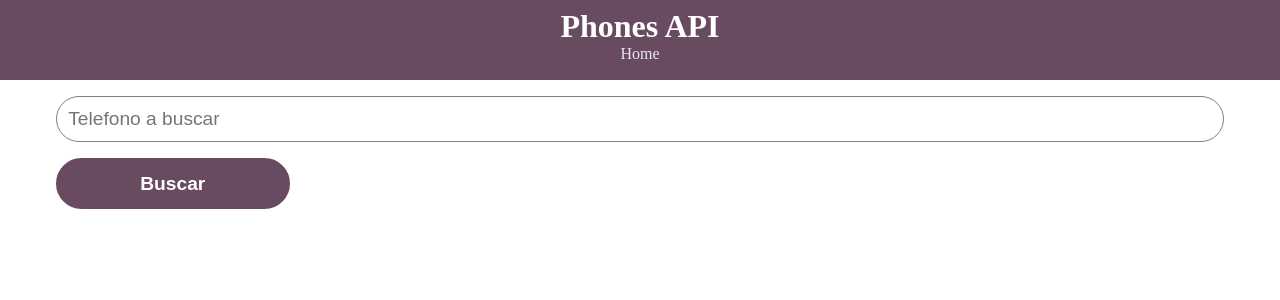
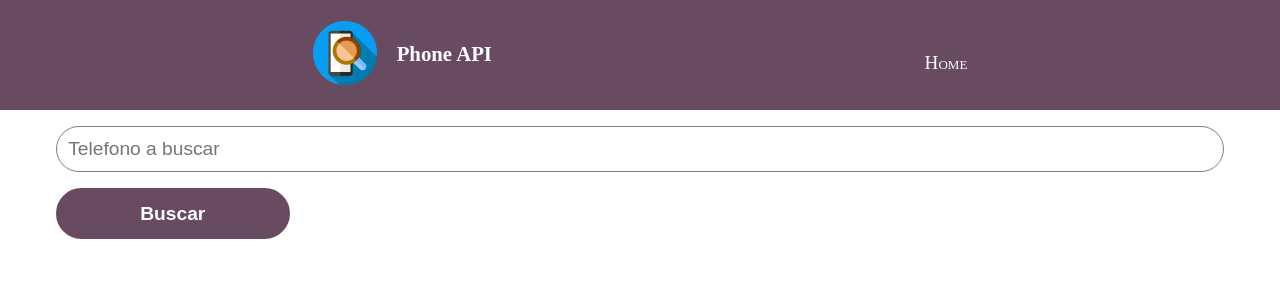
Before and after one commit to elliotghr/Phone-API, a React (Create React App) app: page /#/ in a window 1280 px wide. Shown: the top 300 px of the page. Built offline with nearby package versions, Linux system fonts and the light colour scheme.

Commit message:
Atributo SIM y link a gsmarena agregados

```diff
--- a/public/index.html
+++ b/public/index.html
@@ -2,12 +2,12 @@
 <html lang="en">
   <head>
     <meta charset="utf-8" />
-    <link rel="icon" href="%PUBLIC_URL%/favicon.ico" />
+    <link rel="icon" href="./online-search.png" />
     <meta name="viewport" content="width=device-width, initial-scale=1" />
     <meta name="theme-color" content="#000000" />
     <meta
       name="description"
-      content="Web site created using create-react-app"
+      content="Sitio web para las especificaciones de odoo"
     />
     <link rel="apple-touch-icon" href="%PUBLIC_URL%/logo192.png" />
     <!--
@@ -24,7 +24,7 @@
       work correctly both with client-side routing and a non-root public URL.
       Learn how to configure a non-root public URL by running `npm run build`.
     -->
-    <title>React App</title>
+    <title>Phone API</title>
   </head>
   <body>
     <noscript>You need to enable JavaScript to run this app.</noscript>
--- a/src/components/Navbar.js
+++ b/src/components/Navbar.js
@@ -2,11 +2,21 @@ import React from "react";
 import { NavLink } from "react-router-dom";
 
 const Navbar = () => {
+  const style = {
+    color: "white",
+    fontSize: "1.2rem",
+    fontVariant: "small-caps",
+  };
   return (
     <header>
       <nav>
-        <h1>Phones API</h1>
-        <NavLink to="/" activeClassName="active">Home</NavLink>
+        <div>
+          <img src="../online-search.png" alt="phone api"></img>
+          <span>Phone API</span>
+        </div>
+        <NavLink style={style} to="/" activeClassName="active">
+          Home
+        </NavLink>
       </nav>
     </header>
   );
--- a/src/components/PhonesDetail.js
+++ b/src/components/PhonesDetail.js
@@ -21,6 +21,8 @@ const PhonesDetail = () => {
     specs = data.data.specifications;
   let urlValue = `url('${options.phone_images[0]}')`;
 
+  console.log(data);
+
   const findTitle = (query) => specs.find((el) => el.title === query);
   const SearchAttribute = (spec, value) => {
     let specValidation = specs.find((el) => el.title === spec);
@@ -41,10 +43,10 @@ const PhonesDetail = () => {
     battery = SearchAttribute("Battery", "Type"),
     ram = SearchAttribute("Memory", "Internal"),
     nfc = SearchAttribute("Comms", "NFC"),
+    sim = SearchAttribute("Body", "SIM"),
     mainCamera = findTitle("Main Camera"),
     network = findTitle("Network"),
     mainCameraFilter = findTitle("Main Camera");
-  console.log(selfieCamera);
   return (
     <div>
       {/* Hero image */}
@@ -71,7 +73,19 @@ const PhonesDetail = () => {
             </div>
           </div>
         </article>
-        <p>Fecha de lanzamiento: {options.release_date}</p>
+        <p className="released">
+          Fecha de lanzamiento: {options.release_date.replace("Released ", "")}
+        </p>
+        <div className="gsm-link margin-bottom-5">
+          <p>{`¿Necesitas más información del ${options.phone_name}?`}</p>
+          <a
+            href={`https://www.gsmarena.com/${slug}.php`}
+            target="_blank"
+            rel="noreferrer"
+          >
+            Haz click aqui 👈
+          </a>
+        </div>
         <div className="table-style" role="region" tabIndex="0">
           <table>
             <thead>
@@ -245,6 +259,14 @@ const PhonesDetail = () => {
                   </td>
                 </tr>
               )}
+              {sim && (
+                <tr>
+                  <td>
+                    <b>SIM</b>
+                  </td>
+                  <td>{sim}</td>
+                </tr>
+              )}
             </tbody>
           </table>
         </div>
--- a/src/index.css
+++ b/src/index.css
@@ -124,6 +124,7 @@ input[type="submit"]:hover {
   transition: all 0.3s;
   border: medium solid #684b60;
 }
+/* PhoneContainer */
 .img-container {
   display: grid;
   grid-template-columns: repeat(auto-fit, minmax(240px, 1fr));
@@ -138,12 +139,10 @@ input[type="submit"]:hover {
   margin: 0 auto;
   border-radius: 1rem;
 }
-/* PhoneContainer */
 .sin-datos {
   font-size: 2rem;
   text-align: center;
 }
-
 /* PhonesCard */
 .main-content {
   width: 100%;
@@ -182,18 +181,34 @@ input[type="submit"]:hover {
   color: rgb(91, 91, 91);
   padding: 0.5rem;
 }
-.card-text{
+.card-text {
   text-align: center;
 }
 /* PhoneDetails */
 .img-section > h3 {
   width: 70%;
-  font-size: 1.6rem;
+  font-size: 1.7rem;
   margin: 0 auto;
   padding-bottom: 1rem;
   margin-bottom: 2rem;
   border-bottom: 4px solid #684b60;
   text-align: center;
+}
+.released{
+  font-size: 1.2rem;
+  font-family: sans-serif;
+}
+.gsm-link{
+  padding: 1rem;
+  background-color: #684b60;
+  font-size: 1.8rem;
+  text-align: center;
+  box-shadow: 10px 10px 10px gray;
+}
+.gsm-link p{
+  color: #fff;
+  margin: 0;
+  font-family: sans-serif;
 }
 /* table */
 .table-style {
@@ -249,9 +264,38 @@ span {
 /* header */
 header {
   width: 100%;
-  height: 5rem;
+  height: 110px;
   padding: 0.5rem;
   background-color: #684b60;
   color: white;
   text-align: center;
 }
+nav span {
+  color: #fff;
+  display: inline-block;
+  margin-bottom: 1rem;
+}
+
+header img {
+  width: 4rem;
+  filter: hue-rotate(180deg);
+}
+
+nav {
+  width: inherit;
+  height: inherit;
+  display: flex;
+  justify-content: space-evenly;
+  align-items: center;
+  gap: 8rem;
+}
+nav div {
+  display: flex;
+  justify-content: center;
+  align-items: baseline;
+  gap: 20px;
+}
+nav span {
+  position: relative;
+  bottom: 1.5rem;
+}
```
Also changed, not shown: public/online-search.png (added), src/online-search.png (added).
